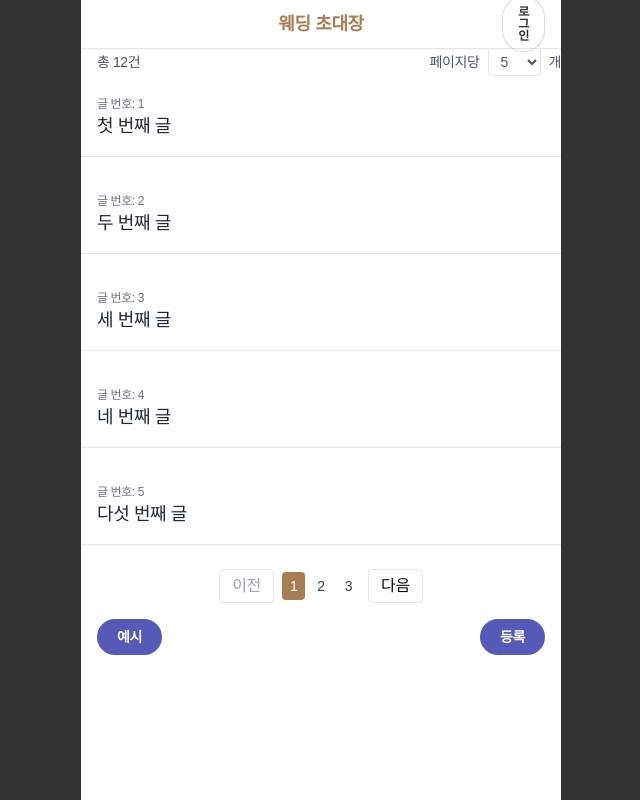
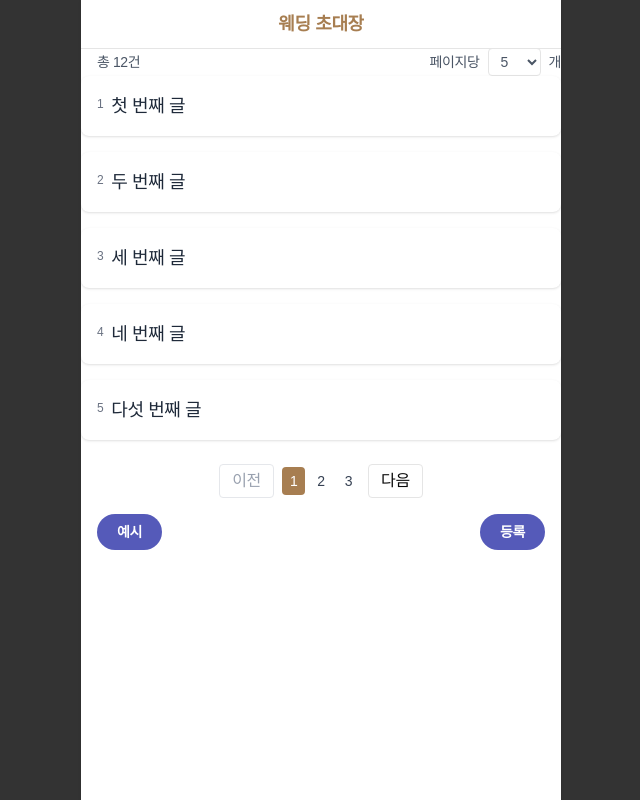
Before and after one commit to onssu/wedding-invitation, a Next.js app: page / in a window 1280 px wide. Shown: the whole page, without its empty margins (319-959 px from the left). Built offline with nearby package versions, Linux system fonts and the light colour scheme; a web font is replaced by a local one.

Commit message:
메인 레이아웃 수정

```diff
--- a/src/(components)/common/Header.tsx
+++ b/src/(components)/common/Header.tsx
@@ -30,7 +30,7 @@ export default function Header({
           </h1>
 
           <div className="w-10 flex justify-end">
-            {isLoggedIn ? (
+            {/* {isLoggedIn ? (
               <Button
                 size="small"
                 type="button"
@@ -48,7 +48,7 @@ export default function Header({
               >
                 로그인
               </Button>
-            )}
+            )} */}
           </div>
         </div>
       </div>
--- a/src/app/page.tsx
+++ b/src/app/page.tsx
@@ -67,28 +67,34 @@ export default function Home() {
         </label>
       </div>
 
-      <ul className="w-full max-w-3xl space-y-4">
+      <div className="w-full max-w-3xl h-full flex flex-col">
+        {posts.length > 0 ? (
+          <ul className="w-full space-y-4 flex-1">
             {posts.map((post) => (
               <li
                 key={post.seq}
-            className="relative bg-white border-b-1 p-4 flex justify-between items-center hover:shadow-md transition"
+                className="relative bg-white shadow-sm rounded-md p-4 flex justify-between items-center hover:shadow-md transition"
               >
                 <Link
                   href={`/view/${post.seq}`}
                   className="absolute inset-0 z-0"
                   aria-label={`글 보기 ${post.title}`}
                 />
-            <div className="relative z-10">
-              <div className="text-xs text-gray-500 mt-1">
-                글 번호: {post.seq}
-              </div>
-              <span className="text-lg font-medium text-gray-800">
+                <div className="flex direction-row relative z-10">
+                  <div className="text-xs text-gray-500 mt-1">{post.seq}</div>
+                  <span className="pl-2 text-lg font-medium text-gray-800">
                     {post.title}
                   </span>
                 </div>
               </li>
             ))}
           </ul>
+        ) : (
+          <div className="flex-1 flex items-center justify-center text-gray-500">
+            작성된 글이 없습니다.
+          </div>
+        )}
+      </div>
 
       {/* ----------- pagination ----------- */}
       <div className="flex items-center gap-2 pt-6">
```
Lines whose indentation alone changed are shown as unchanged.
